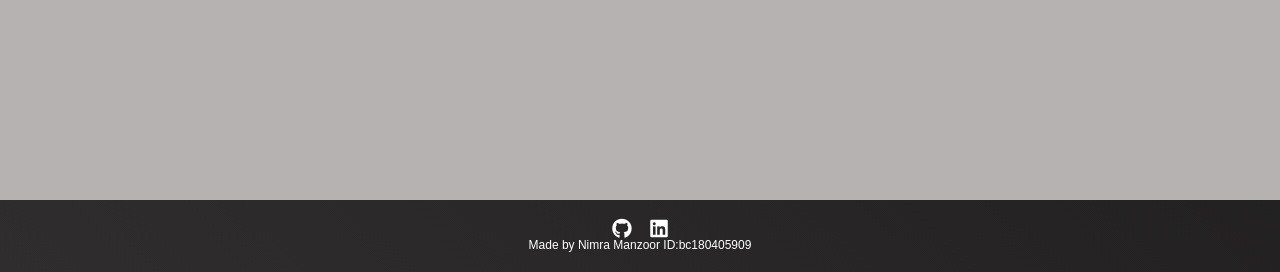
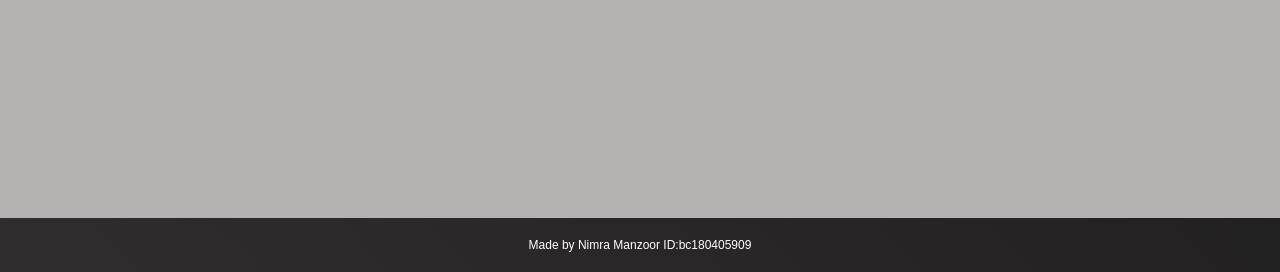
Before and after one commit to ShoaibDataScientist/ModelDeployment, a Flask app: template templates/result.html in a window 1280 px wide. Shown: the part 528-800 px from the top of the page. Run offline with Flask 2, Linux system fonts and the light colour scheme; the template is opened without the code that fills it, so the values that code supplies are empty; parts of the project's set-up code (start-up, migrations or seed data) failed here and were passed over; some libraries are stand-ins or nearby versions.

Commit message:
Update result.html

```diff
--- a/templates/result.html
+++ b/templates/result.html
@@ -40,10 +40,6 @@
 
 		<!-- Footer -->
        <div class='footer'>
-           <div class="contact">
-               <a target="_blank" href="https://github.com/asthasharma98/Heart-Disease-Prediction-Deployment"><i class="fab fa-github fa-lg contact-icon"></i></a>
-               <a target="_blank" href="https://www.linkedin.com/in/astha-sharma-47266b11b/"><i class="fab fa-linkedin fa-lg contact-icon"></i></a>
-           </div>
            <p class='footer-description'>Made by Nimra Manzoor ID:bc180405909</p>
        </div>
 
```
